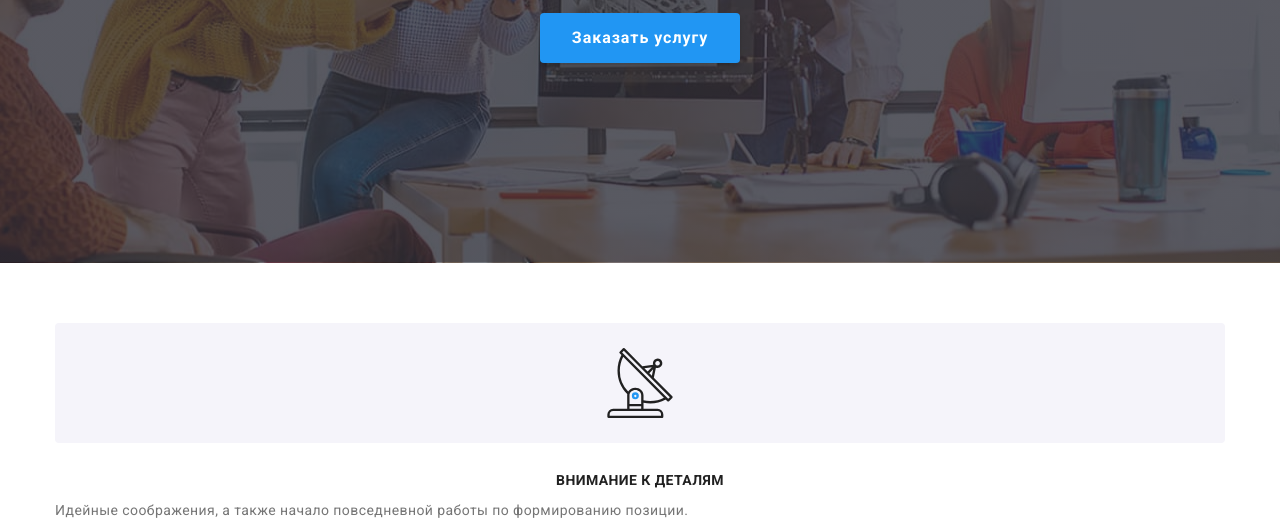
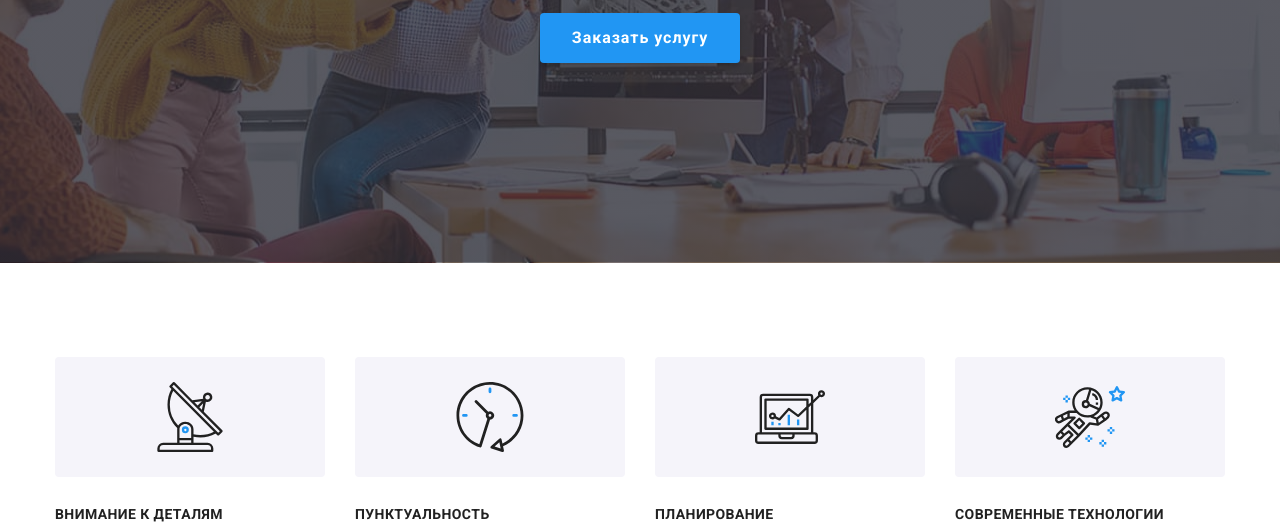
Before and after one commit to yermakovaa/goit-markup-hw-08, a plain HTML site: page index.html in a window 1280 px wide. Shown: the part 417-947 px from the top of the page. Drawn offline with nearby package versions, Linux system fonts and the light colour scheme.

Commit message:
Update _feature

```diff
--- a/sass/components/_feature.scss
+++ b/sass/components/_feature.scss
@@ -1,15 +1,21 @@
 // Преимущества
 .feature {
     @extend %section;
+
+    @media screen and (min-width: 1200px) {
+        padding-top: 94px;
+        padding-bottom: 0;
+    }
 }
 
 .feature-container {
     @extend %container;
+}
 
-    .feature-list-title {
+.feature-list-title {
+    @media screen and (max-width: 767px) {
         text-align: center;
     }
-
 }
 
 .feature-title {
@@ -20,7 +26,27 @@
     @extend %list;
 
     .item:not(:first-child) {
-        margin-top: 30px;
+        @media screen and (max-width: 767px) {
+            margin-top: 30px;
+        }
+    }
+
+    @media screen and (min-width: 768px) {
+        display: flex;
+        flex-wrap: wrap;
+        margin: -15px;
+    }
+}
+
+.feature-list .item {
+    @media screen and (min-width: 768px) {
+        flex-basis: calc((100% - 2 * 30px) / 2);
+        margin: 15px;
+    }
+
+    @media screen and (min-width: 1200px) {
+        flex-basis: calc((100% - 4 * 30px) / 4);
+        margin: 15px;
     }
 }
 
```
Also changed, not shown: css/main.css, css/main.min.css, 2 other files.
